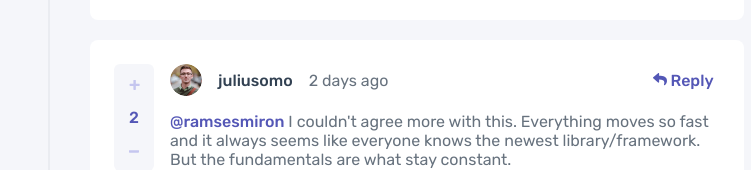
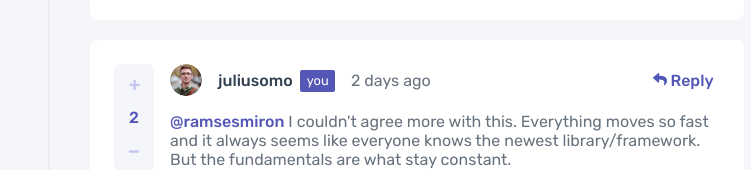
Before and after one commit to hissalht/interactive-comments-section, a Vue app: page / in a window 1280 px wide. Shown: the part 557-727 px from the top of the page, without its empty margins (264-1015 px from the left). Built offline with nearby package versions, Linux system fonts and the light colour scheme.

Commit message:
add new comment transition

```diff
--- a/src/App.vue
+++ b/src/App.vue
@@ -7,14 +7,14 @@ const store = useStore();
 </script>
 
 <template>
-  <div class="container">
+  <TransitionGroup tag="div" class="container" name="comment-list">
     <CommentTree
       v-for="comment in store.comments"
       :key="comment.id"
       :root-comment="comment"
     />
     <CommentForm />
-  </div>
+  </TransitionGroup>
 </template>
 
 <style scoped>
@@ -27,4 +27,15 @@ const store = useStore();
 .container > * + * {
   margin-top: 20px;
 }
+
+.comment-list-move,
+.comment-list-enter-active,
+.comment-list-leave-active {
+  transition: all 0.5s ease;
+}
+
+.comment-list-enter-from {
+  scale: 0.8;
+  opacity: 0;
+}
 </style>
--- a/src/components/Comment.vue
+++ b/src/components/Comment.vue
@@ -37,7 +37,16 @@ const totalScore = computed(
       width="32"
       height="32"
     />
-    <p class="username">{{ data.user.username }}</p>
+    <p class="username">
+      {{ data.user.username }}
+      <span
+        v-if="store.currentUser.username === data.user.username"
+        class="current-user"
+      >
+        <span class="sr-only">This is</span>
+        you
+      </span>
+    </p>
     <p class="created-at">{{ data.createdAt }}</p>
     <div class="actions">
       <button class="reply-button">
@@ -98,6 +107,16 @@ const totalScore = computed(
   color: var(--dark-blue);
 }
 
+.username .current-user {
+  background-color: var(--moderate-blue);
+  color: var(--white);
+  font-weight: 400;
+  font-size: 0.8rem;
+  padding: 0.2rem 0.4rem;
+  margin-left: 0.25rem;
+  border-radius: 2px;
+}
+
 .created-at {
   color: var(--grayish-blue);
 }
```
